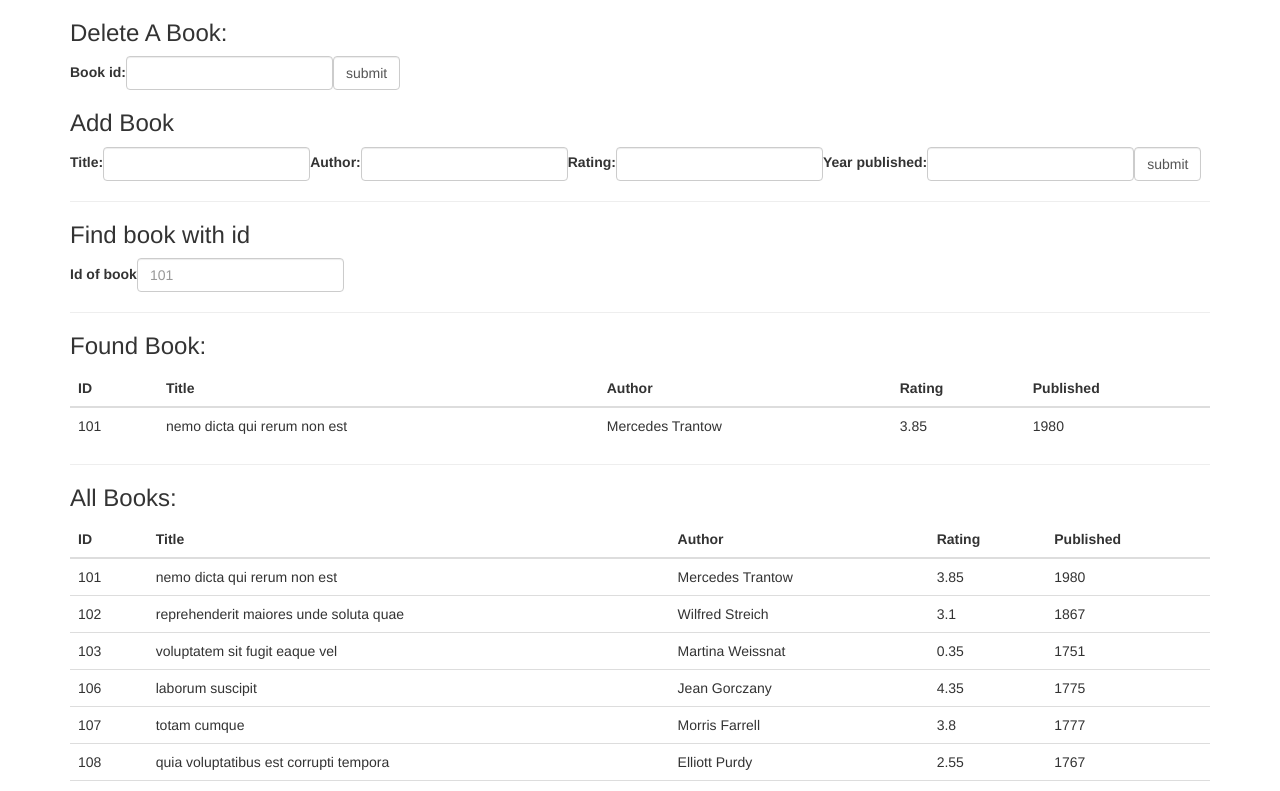
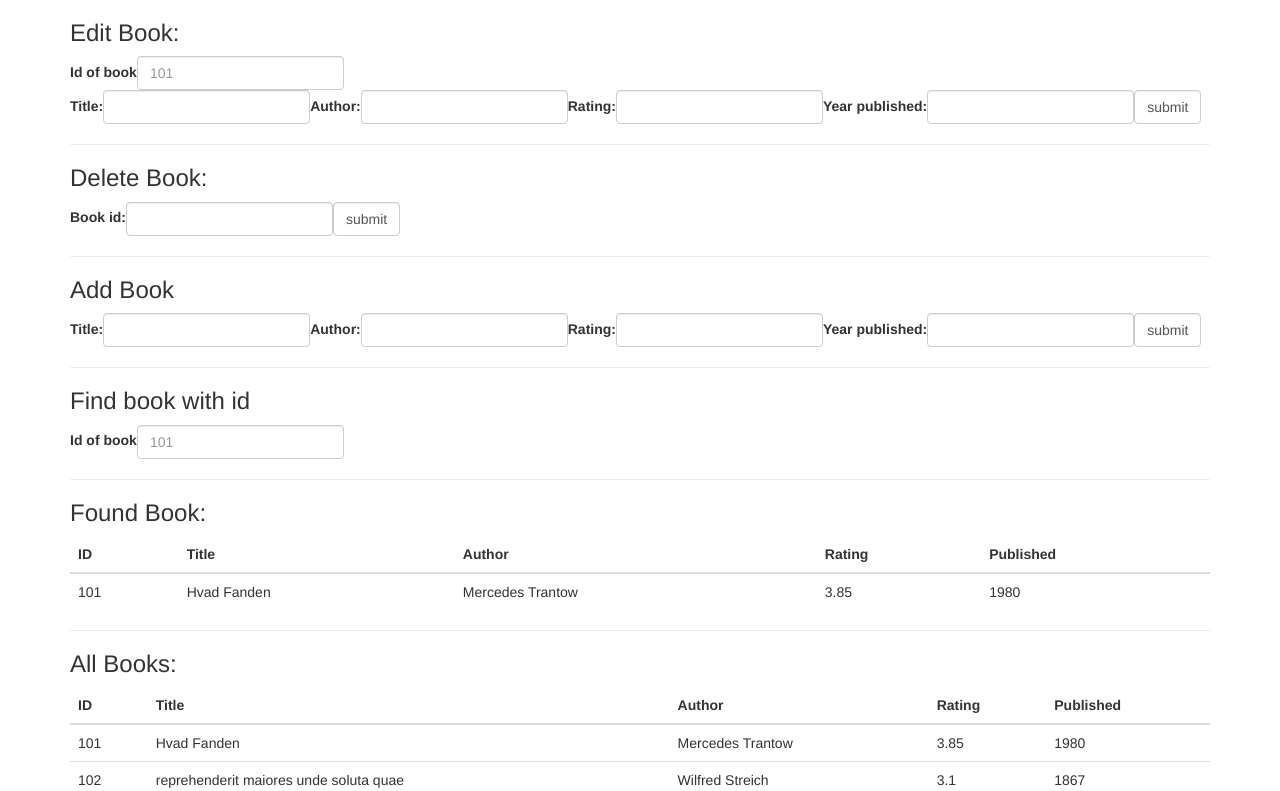
Before and after one commit to cph-jh331/ReactWeek1Exercise3, a React (Create React App) app in the folder backendwithfetch/: page / in a window 1280 px wide. Shown: the top 791 px of the page. Built offline with nearby package versions, Linux system fonts and the light colour scheme; data requests are answered from the project's data file.

Commit message:
added edit, need to look at reuse of code...

```diff
--- a/backendwithfetch/booksdb.json
+++ b/backendwithfetch/booksdb.json
@@ -2,7 +2,7 @@
   "books": [
     {
       "id": 101,
-      "title": "nemo dicta qui rerum non est",
+      "title": "Hvad Fanden",
       "author": "Mercedes Trantow",
       "rating": 3.85,
       "year_published": 1980
@@ -83,6 +83,27 @@
       "author": "Shanie Funk",
       "rating": 2.4,
       "year_published": 1781
+    },
+    {
+      "id": 115,
+      "title": "Den Gale Fynbo",
+      "author": "Jens Jydebo",
+      "rating": 9.4,
+      "year_published": 2002
+    },
+    {
+      "title": "Gyldne Tider",
+      "author": "Knud Knudsen",
+      "rating": 4.3,
+      "year_published": 1999,
+      "id": 116
+    },
+    {
+      "title": "Den Fulde Svensker",
+      "author": "Jan Guillou",
+      "rating": 3.4,
+      "year_published": 2011,
+      "id": 117
     }
   ]
 }
--- a/backendwithfetch/src/components/AddBook.js
+++ b/backendwithfetch/src/components/AddBook.js
@@ -15,8 +15,8 @@ class AddBook extends Component {
                     newBook: {
                         title: this.refs.title.value,
                         author: this.refs.author.value,
-                        rating: this.refs.rating.value,
-                        year_published: this.refs.published.value
+                        rating: parseFloat(this.refs.rating.value,0),
+                        year_published: parseInt(this.refs.published.value,0)
                     }
                 }, () => { this.props.addBook(this.state.newBook); }
             );
@@ -42,7 +42,7 @@ class AddBook extends Component {
                     <label>Rating: </label>
                     <input type="number" className="form-control" step="any" ref="rating" />
                     <label>Year published: </label>
-                    <input type="number" className="form-control" step="any" ref="published" />
+                    <input type="number" className="form-control" ref="published" />
                     <input type="submit" className="form-control" value="submit" />
                 </form>
             </div>
--- a/backendwithfetch/src/components/Books.js
+++ b/backendwithfetch/src/components/Books.js
@@ -4,6 +4,7 @@ import BooksTable from './BooksTable';
 import BookInfo from './BookInfo';
 import AddBook from './AddBook';
 import DeleteBook from './DeleteBook';
+import EditBook from './EditBook';
 
 class Books extends Component {
     constructor(props) {
@@ -52,10 +53,18 @@ class Books extends Component {
         this.bStore.getAllBooks(this.booksUpdater);
     }
 
+    handleEditBook = editedBook => {
+        this.bStore.editBook(editedBook);
+        this.bStore.getAllBooks(this.booksUpdater);
+    }
+
     render() {
         return (
             <div className="books">
+                <EditBook books={this.state.books} editBook={this.handleEditBook} />
+                <hr />
                 <DeleteBook books={this.state.books} deleteBook={this.handleDeleteBook} />
+                <hr />
                 <AddBook addBook={this.handleAddBook} />
                 <hr />
                 <h3>Find book with id</h3>
--- a/backendwithfetch/src/components/DeleteBook.js
+++ b/backendwithfetch/src/components/DeleteBook.js
@@ -8,14 +8,18 @@ class DeleteBook extends Component {
     //skulle sgu bare have sendt id videre op... men det virker...
     handleSubmit = e => {
         e.preventDefault();
-        if (this.state.bookDelete) {
+        if (this.state.bookDelete.id) {
             this.props.deleteBook(this.state.bookDelete);
+            alert("book with id " + this.state.bookDelete.id + " deleted." );
+            this.setState({ bookDelete: {} })
+        } else {
+            alert("book not found");
         }
     }
 
     handleChange = e => {
         let book = this.findBookInProps(e.target.value);
-        if (book) {
+        if (book !== null) {
             this.setState({
                 bookDelete: {
                     id: book.id,
@@ -38,13 +42,13 @@ class DeleteBook extends Component {
                 return book;
             }
         }
-        return {};
+        return null;
     }
 
     render() {
         return (
             <div>
-                <h3>Delete A Book:</h3>
+                <h3>Delete Book:</h3>
                 <form className="form-inline" onSubmit={this.handleSubmit}>
                     <label>Book id:</label>
                     <input type="number" className="form-control" onChange={this.handleChange} />
--- /dev/null
+++ b/backendwithfetch/src/components/EditBook.js
@@ -0,0 +1,91 @@
+import React, { Component } from 'react';
+
+class EditBook extends Component {
+    constructor(props) {
+        super(props);
+        this.state = { startBook: {}, editedBook: {} }
+    }
+
+    handleChange = e => {
+        let book = this.findBookInProp(e.target.value);
+        if (book) {
+            console.log(book.rating);
+            this.setState({ startBook: book });
+            this.refs.title.value = book.title;
+            this.refs.author.value = book.author;
+            this.refs.rating.value = book.rating;
+            this.refs.published.value = book.year_published;
+        } else {
+            this.refs.title.value = "";
+            this.refs.author.value = "";
+            this.refs.rating.value = "";
+            this.refs.published.value = "";
+        }
+    }
+
+    handleSubmit = e => {
+        e.preventDefault();
+        if (this.state.startBook && this.refs.title.value !== "" && this.refs.author.value !== "" && this.refs.rating !== "" && this.refs.published !== "") {
+            this.setState(
+                {
+                    editedBook: {
+                        id: parseInt(this.state.startBook.id, 0),
+                        title: this.refs.title.value,
+                        author: this.refs.author.value,
+                        rating: parseFloat(this.refs.rating.value, 0),
+                        year_published: parseInt(this.refs.published.value, 0)
+                    }
+                }, () => { this.props.editBook(this.state.editedBook) }
+            );
+            this.refs.title.value = "";
+            this.refs.author.value = "";
+            this.refs.rating.value = "";
+            this.refs.published.value = "";
+        } else {
+            alert("enter proper values");
+        }
+    }
+
+    findBookForm = () =>
+        <form className="form-inline">
+            <div className="form-group">
+                <label> Id of book </label>
+                <input className="form-control" type="number" onChange={this.handleChange} placeholder="101" />
+            </div>
+        </form>
+
+
+    bookForm = () =>
+        <form className="form-inline" onSubmit={this.handleSubmit}>
+            <label>Title: </label>
+            <input type="text" className="form-control" ref="title" />
+            <label>Author: </label>
+            <input type="text" className="form-control" ref="author" />
+            <label>Rating: </label>
+            <input type="number" className="form-control" step="any" ref="rating" />
+            <label>Year published: </label>
+            <input type="number" className="form-control" ref="published" />
+            <input type="submit" className="form-control" value="submit" />
+        </form>
+
+    findBookInProp = (id) => {
+        for (let book of this.props.books) {
+            if (book.id === parseInt(id, 0)) {
+                return book;
+            }
+        }
+        return null;
+    }
+
+    render() {
+        return (
+            <div>
+                <h3>Edit Book:</h3>
+                {this.findBookForm()}
+                {this.bookForm()}
+            </div>
+        );
+    }
+}
+
+export default EditBook;
--- a/backendwithfetch/src/data/BookStore.js
+++ b/backendwithfetch/src/data/BookStore.js
@@ -46,6 +46,7 @@ class BookStore {
     }
 
     editBook = (book, cb) => {
+        console.log(book.id);
         fetch(URL + book.id,
             {
                 method: "PUT",
```
